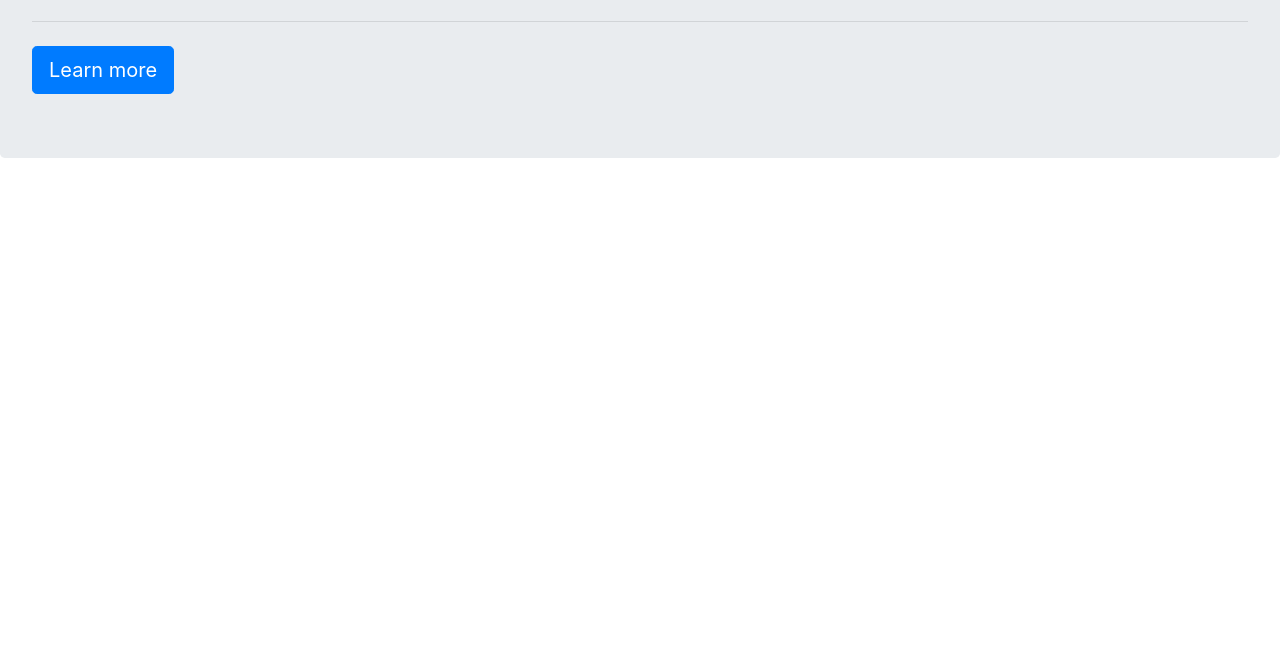
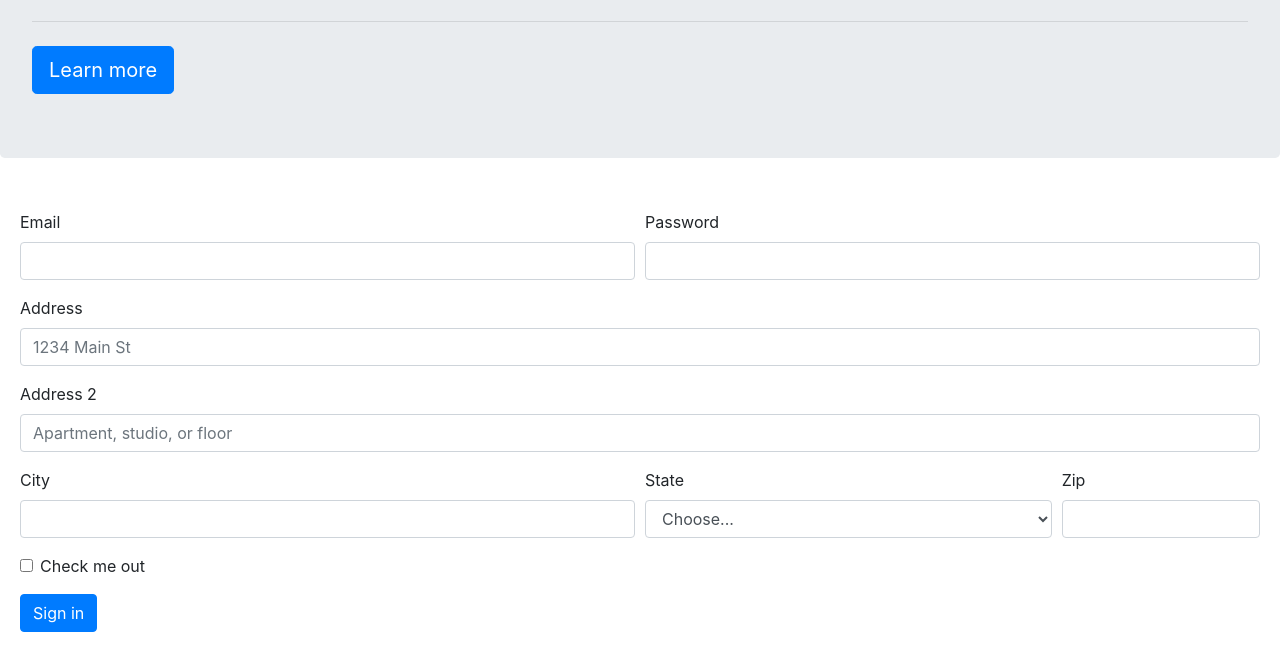
Before and after one commit to davidnjaffe/NYT-Search, a plain HTML site: page index.html in a window 1280 px wide. Shown: the part 172-824 px from the top of the page. Before the commit the page ends 800 px from the top, so only its background shows below. Drawn offline with nearby package versions, Linux system fonts and the light colour scheme; no server answers.

Commit message:
added input form

```diff
--- a/index.html
+++ b/index.html
@@ -18,6 +18,55 @@
         <a class="btn btn-primary btn-lg" href="#" role="button">Learn more</a>
       </div>
 
+      <!-- input filed -->
+
+      <form>
+        <div class="form-row">
+          <div class="form-group col-md-6">
+            <label for="inputEmail4">Email</label>
+            <input type="email" class="form-control" id="inputEmail4">
+          </div>
+          <div class="form-group col-md-6">
+            <label for="inputPassword4">Password</label>
+            <input type="password" class="form-control" id="inputPassword4">
+          </div>
+        </div>
+        <div class="form-group">
+          <label for="inputAddress">Address</label>
+          <input type="text" class="form-control" id="inputAddress" placeholder="1234 Main St">
+        </div>
+        <div class="form-group">
+          <label for="inputAddress2">Address 2</label>
+          <input type="text" class="form-control" id="inputAddress2" placeholder="Apartment, studio, or floor">
+        </div>
+        <div class="form-row">
+          <div class="form-group col-md-6">
+            <label for="inputCity">City</label>
+            <input type="text" class="form-control" id="inputCity">
+          </div>
+          <div class="form-group col-md-4">
+            <label for="inputState">State</label>
+            <select id="inputState" class="form-control">
+              <option selected>Choose...</option>
+              <option>...</option>
+            </select>
+          </div>
+          <div class="form-group col-md-2">
+            <label for="inputZip">Zip</label>
+            <input type="text" class="form-control" id="inputZip">
+          </div>
+        </div>
+        <div class="form-group">
+          <div class="form-check">
+            <input class="form-check-input" type="checkbox" id="gridCheck">
+            <label class="form-check-label" for="gridCheck">
+              Check me out
+            </label>
+          </div>
+        </div>
+        <button type="submit" class="btn btn-primary">Sign in</button>
+      </form>
+
     <script src="https://code.jquery.com/jquery-3.5.1.slim.min.js" integrity="sha384-DfXdz2htPH0lsSSs5nCTpuj/zy4C+OGpamoFVy38MVBnE+IbbVYUew+OrCXaRkfj" crossorigin="anonymous"></script>
     <script src="https://cdn.jsdelivr.net/npm/popper.js@1.16.1/dist/umd/popper.min.js" integrity="sha384-9/reFTGAW83EW2RDu2S0VKaIzap3H66lZH81PoYlFhbGU+6BZp6G7niu735Sk7lN" crossorigin="anonymous"></script>
     <script src="https://stackpath.bootstrapcdn.com/bootstrap/4.5.2/js/bootstrap.min.js" integrity="sha384-B4gt1jrGC7Jh4AgTPSdUtOBvfO8shuf57BaghqFfPlYxofvL8/KUEfYiJOMMV+rV" crossorigin="anonymous"></script>
--- a/style.css
+++ b/style.css
@@ -8,3 +8,7 @@ h1 {
 p {
     font-family: Georgia, 'Times New Roman', Times, serif;
 }
+
+form{
+    padding: 20px;
+}
```
